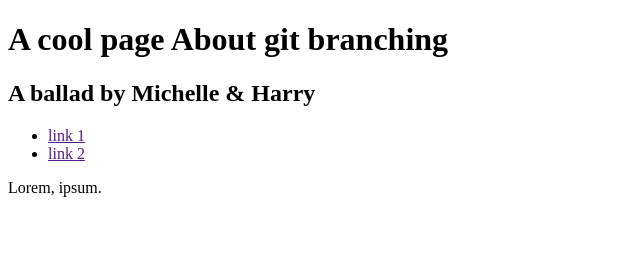
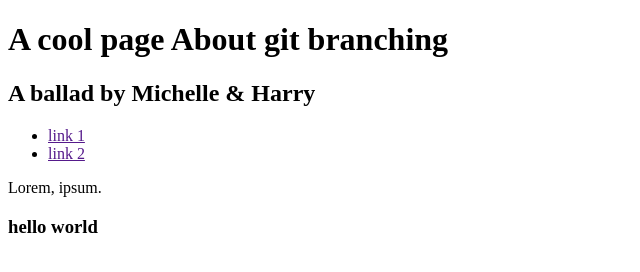
Before and after one commit to maryamshahnawaz/git-branching, a plain HTML site: page index.html in a window 1280 px wide. Shown: the whole page, without its empty margins (0-640 px from the left). Drawn offline with Linux system fonts and the light colour scheme.

Commit message:
heading added

```diff
--- a/index.html
+++ b/index.html
@@ -19,6 +19,9 @@
         <section>
           <p>Lorem, ipsum.</p>
         </section>
+        <section>
+          <h3>hello world</h3>
+        </section>
       </nav>
     </footer>
   </body>
```
